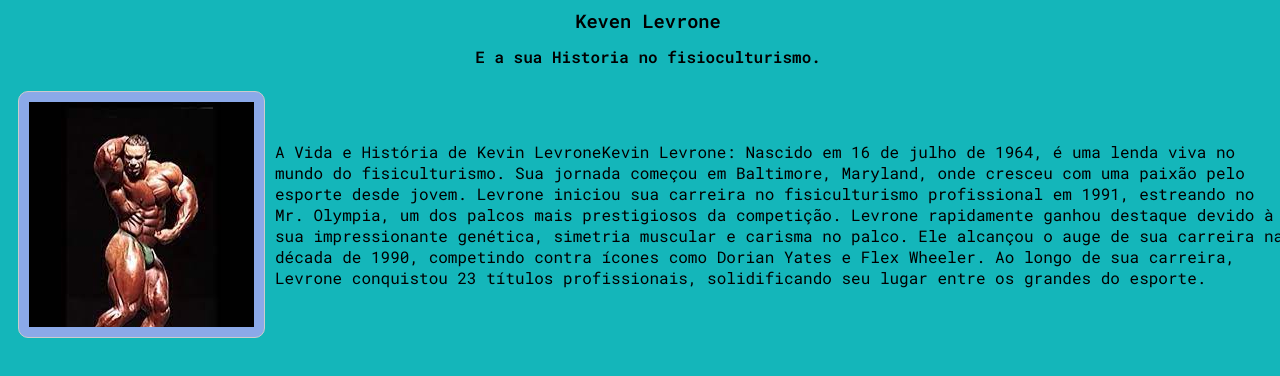
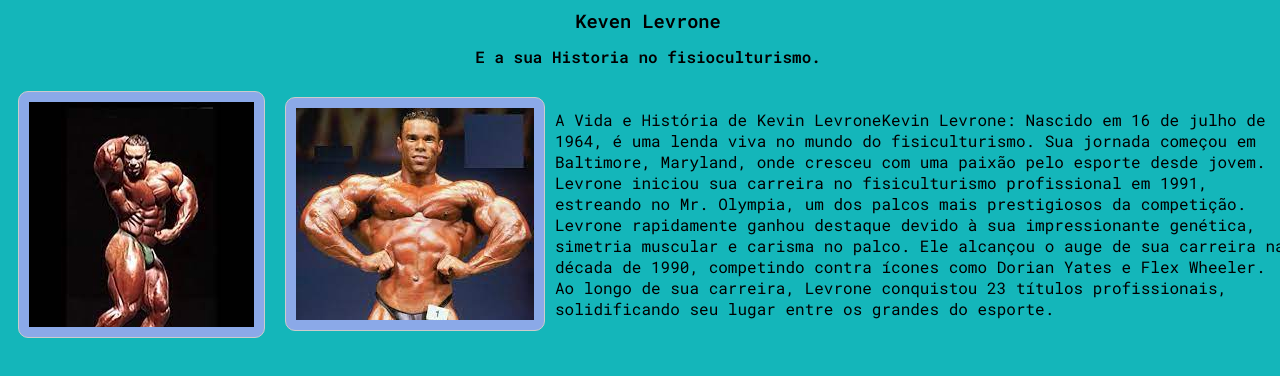
Before and after one commit to BoyMaromba/1-TESTE, a plain HTML site: page index.html in a window 1280 px wide. Drawn offline with Linux system fonts and the light colour scheme.

Commit message:
keven levrone

```diff
--- a/index.html
+++ b/index.html
@@ -28,7 +28,7 @@
 
         <img class="cont box1" src="keven-levrone.jpg" alt="Keven">
 
-        <img src="" alt="">
+        <img class="cont box1"   src="kevenlevrone-pose.jpg" alt="kevenlevrone-pose">
 
         <p>
             A Vida e História de Kevin LevroneKevin Levrone:
@@ -48,6 +48,17 @@
 
 
     </section>
+
+
+
+
+
+
+
+
+
+
+
 </body>
 
 
```
